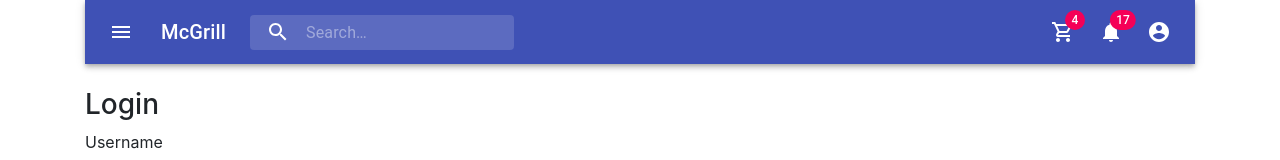
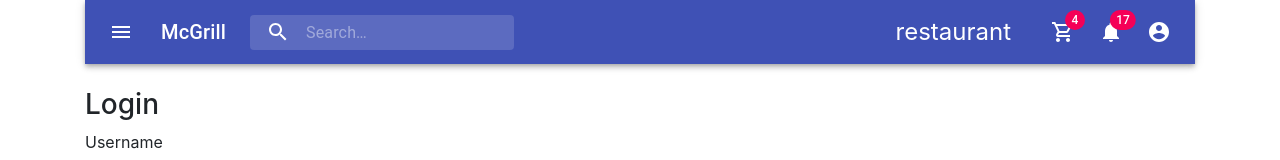
Before and after one commit to 20001LastOrder/McGrill_App, a React app in the folder frontend/: page /login in a window 1280 px wide. Shown: the top 160 px of the page. Built offline with nearby package versions, Linux system fonts and the light colour scheme.

Commit message:
#46 added restaurant section on navbar for testing purposes.

```diff
--- a/frontend/src/components/navbar.js
+++ b/frontend/src/components/navbar.js
@@ -191,6 +191,9 @@ export default function PrimarySearchAppBar() {
           </div>
           <div className={classes.grow} />
           <div className={classes.sectionDesktop}>
+          <IconButton label="restaurant" className={classes.menuButton}
+                     color= "inherit" onClick={event =>  window.location.href='/restaurantOrders'}
+            >restaurant</IconButton>
             <IconButton aria-label="show 4 new mails" color="inherit">
               <Badge badgeContent={4} color="secondary">
                 <ShoppingCartOutlinedIcon />
```
Also changed, not shown: frontend/src/components/restaurantOrders.js (added), 2 other files (tests, documents, lock files or other folders).
